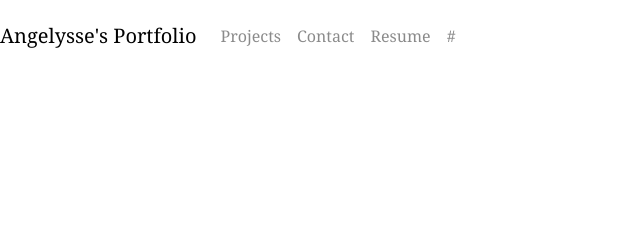
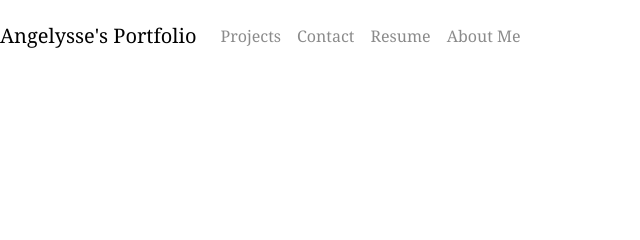
Before and after one commit to angelysseh/Portfolio, a plain HTML site: page index.html in a window 1280 px wide. Shown: the top 240 px of the page, 0-640 px from the left. Drawn offline with nearby package versions, Linux system fonts and the light colour scheme.

Commit message:
Update index.html

```diff
--- a/index.html
+++ b/index.html
@@ -27,7 +27,7 @@
             <a class="nav-link" href="resume.html">Resume</a>
           </li>
           <li class="nav-item">
-            <a class="nav-link" href="#.html"> # </a>
+            <a class="nav-link" href="aboutme.html"> About Me </a>
           </li>
         </ul>
       </div>
```
